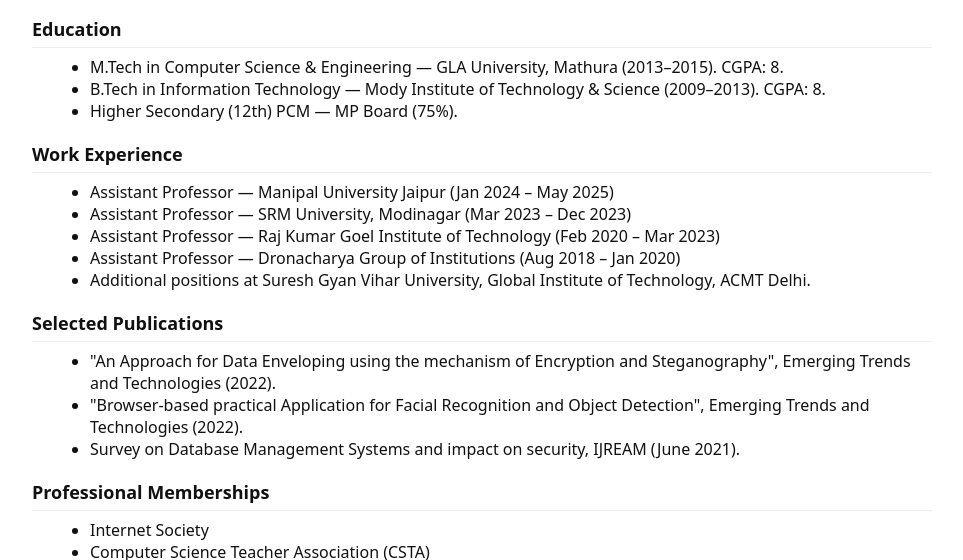
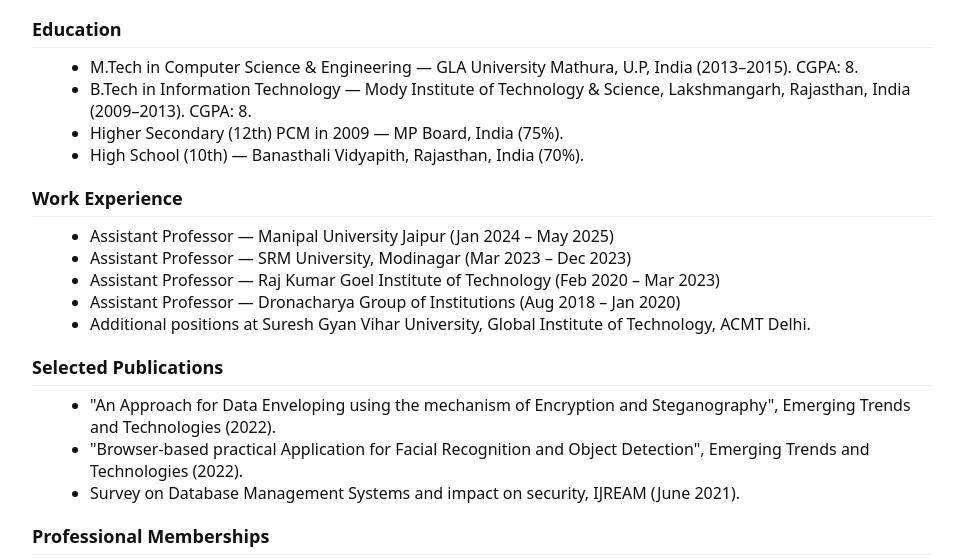
Before and after one commit to ANJALI2391/anjaliyadav.github.io, a plain HTML site: page index.html in a window 1280 px wide. Shown: the part 197-757 px from the top of the page, without its empty margins (158-1121 px from the left). Drawn offline with Linux system fonts and the light colour scheme; files whose address does not match are found by name.

Commit message:
index.html
update the information

```diff
--- a/index.html
+++ b/index.html
@@ -27,7 +27,7 @@
         <h1>Anjali Yadav</h1>
         <div class="contact">
           Email: <a href="mailto:anjali.yadavskb@gmail.com">anjali.yadavskb@gmail.com</a><br>
-          Location: Tallahassee, Florida
+          Location: Tallahassee, Florida.
         </div>
         <a class="download" href="assets/Anjali_Yadav.pdf" target="_blank">Download resume (PDF)</a>
       </div>
@@ -36,9 +36,10 @@
     <section>
       <h2>Education</h2>
       <ul>
-        <li>M.Tech in Computer Science & Engineering — GLA University, Mathura (2013–2015). CGPA: 8.</li>
-        <li>B.Tech in Information Technology — Mody Institute of Technology & Science (2009–2013). CGPA: 8.</li>
-        <li>Higher Secondary (12th) PCM — MP Board (75%).</li>
+        <li>M.Tech in Computer Science & Engineering — GLA University Mathura, U.P, India (2013–2015). CGPA: 8.</li>
+        <li>B.Tech in Information Technology — Mody Institute of Technology & Science, Lakshmangarh, Rajasthan, India (2009–2013). CGPA: 8.</li>
+        <li>Higher Secondary (12th) PCM in 2009 — MP Board, India (75%).</li>
+        <li>High School (10th) — Banasthali Vidyapith, Rajasthan, India (70%).</li>
       </ul>
     </section>
 
```
